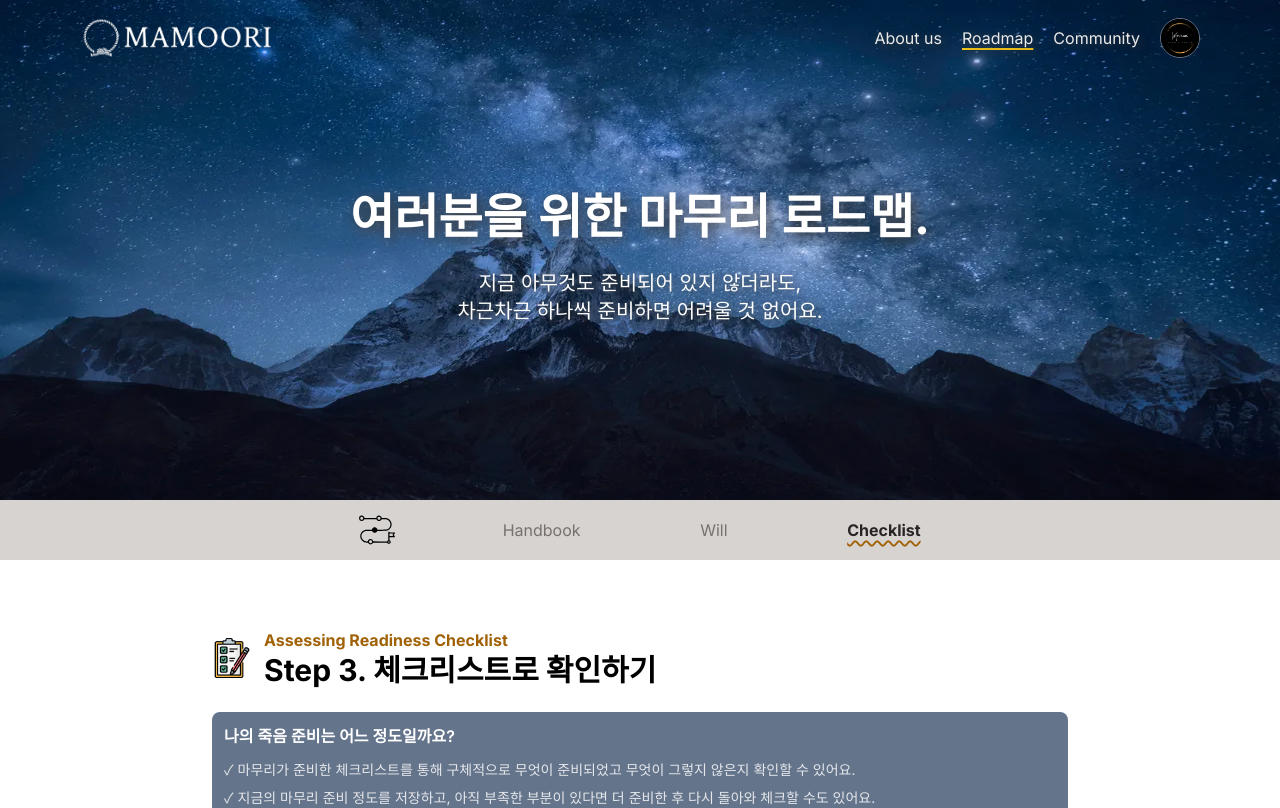
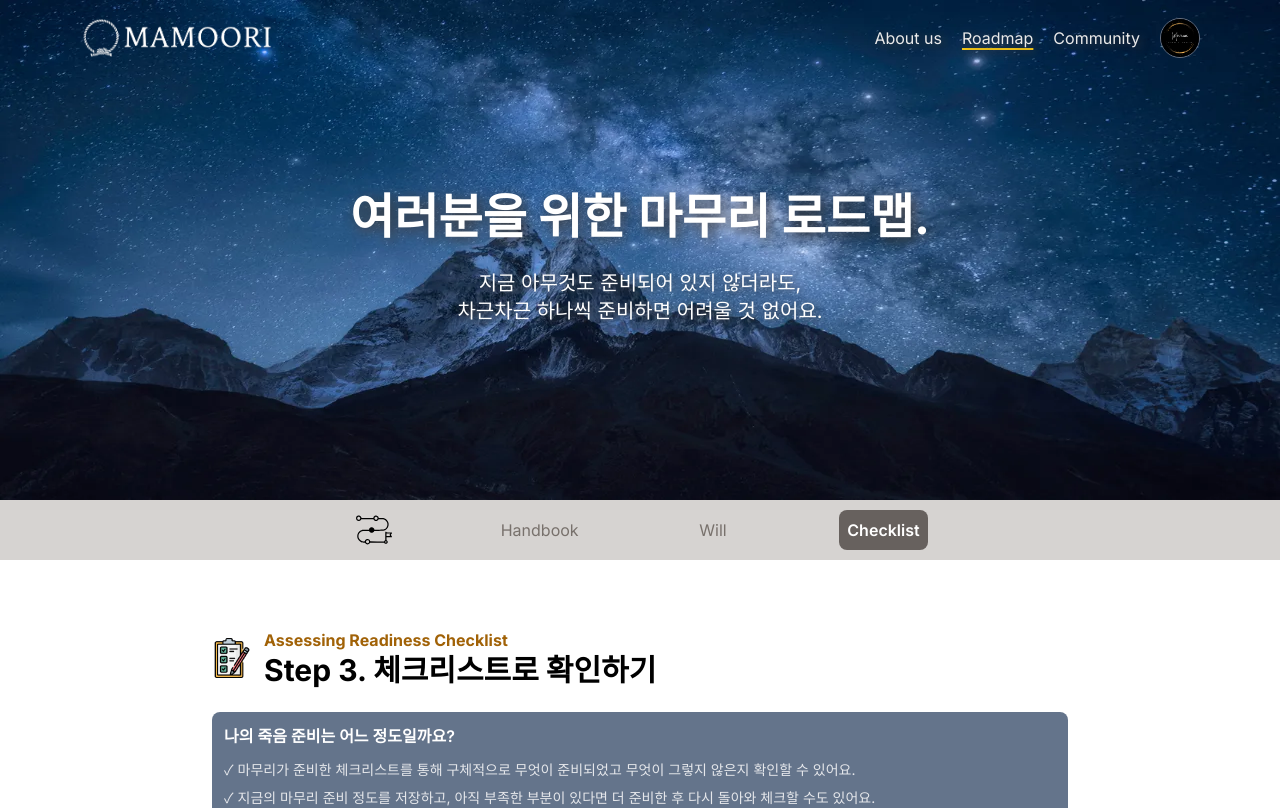
Before and after one commit to Mamoori-makers/web, a Next.js app: page /roadmap/checklist in a window 1280 px wide. Shown: the top 808 px of the page. Built offline with nearby package versions, Linux system fonts and the light colour scheme.

Commit message:
[#30] Design: modify Roadmap menu style

```diff
--- a/src/app/roadmap/RoadmapIcon.tsx
+++ b/src/app/roadmap/RoadmapIcon.tsx
@@ -1,4 +1,4 @@
-export const RoadmapIcon = () => {
+export const RoadmapIcon = ({ color }: { color: string }) => {
   return (
     <svg
       version="1.0"
@@ -10,7 +10,7 @@ export const RoadmapIcon = () => {
     >
       <g
         transform="translate(0.000000,512.000000) scale(0.100000,-0.100000)"
-        fill="#000000"
+        fill={color}
         stroke="none"
       >
         <path
--- a/src/app/roadmap/layout.tsx
+++ b/src/app/roadmap/layout.tsx
@@ -19,6 +19,8 @@ const ROADMAP_MENU = [
 
 const RoadmapMenu = () => {
   const { isActiveMenu } = useActiveMenu(true);
+  const isRoadmapPage = isActiveMenu('/roadmap');
+  const roadmapIconColor = isRoadmapPage ? '#fff' : '#000';
 
   return (
     <div className="mx-auto flex w-full justify-center bg-stone-300 px-3 py-2 text-stone-500">
@@ -27,18 +29,20 @@ const RoadmapMenu = () => {
           href="/roadmap"
           className="rounded-lg p-1"
           style={{
-            backgroundColor: isActiveMenu('/roadmap') ? 'rgb(150 102 1 / 50%)' : '',
+            backgroundColor: isRoadmapPage ? '#67615e' : '',
           }}
         >
-          <RoadmapIcon />
+          <RoadmapIcon color={roadmapIconColor} />
         </Link>
         {ROADMAP_MENU.map(({ name, link }) => {
-          const activeStyle = isActiveMenu(link)
-            ? 'underline decoration-wavy decoration-yellow-700 underline-offset-4 decoration-2 text-stone-800 font-bold'
-            : '';
+          const activeStyle = isActiveMenu(link) ? 'font-semibold bg-[#67615e] text-white' : '';
 
           return (
-            <Link key={name} href={link} className={`${activeStyle} min-w-[60px] p-1 text-center`}>
+            <Link
+              key={name}
+              href={link}
+              className={`${activeStyle} min-w-[60px] rounded-lg p-2 text-center`}
+            >
               {name}
             </Link>
           );
```
